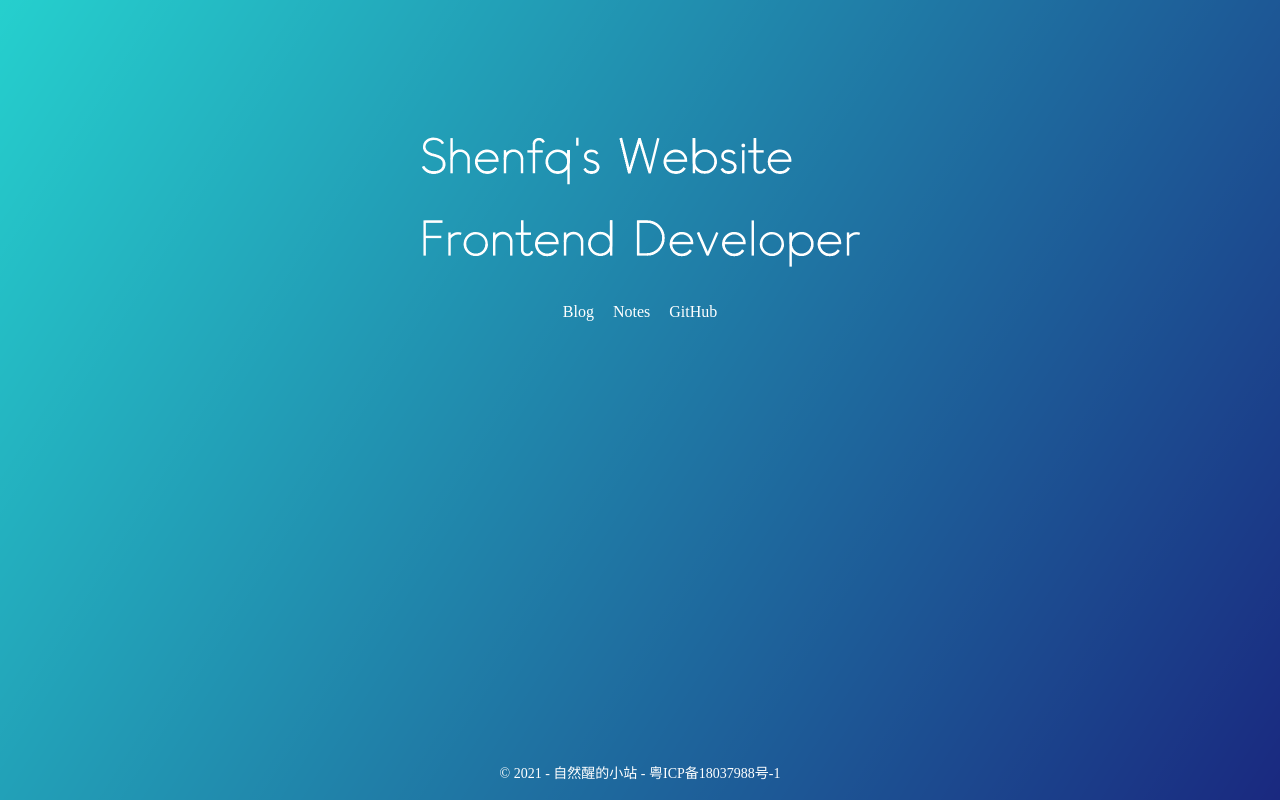
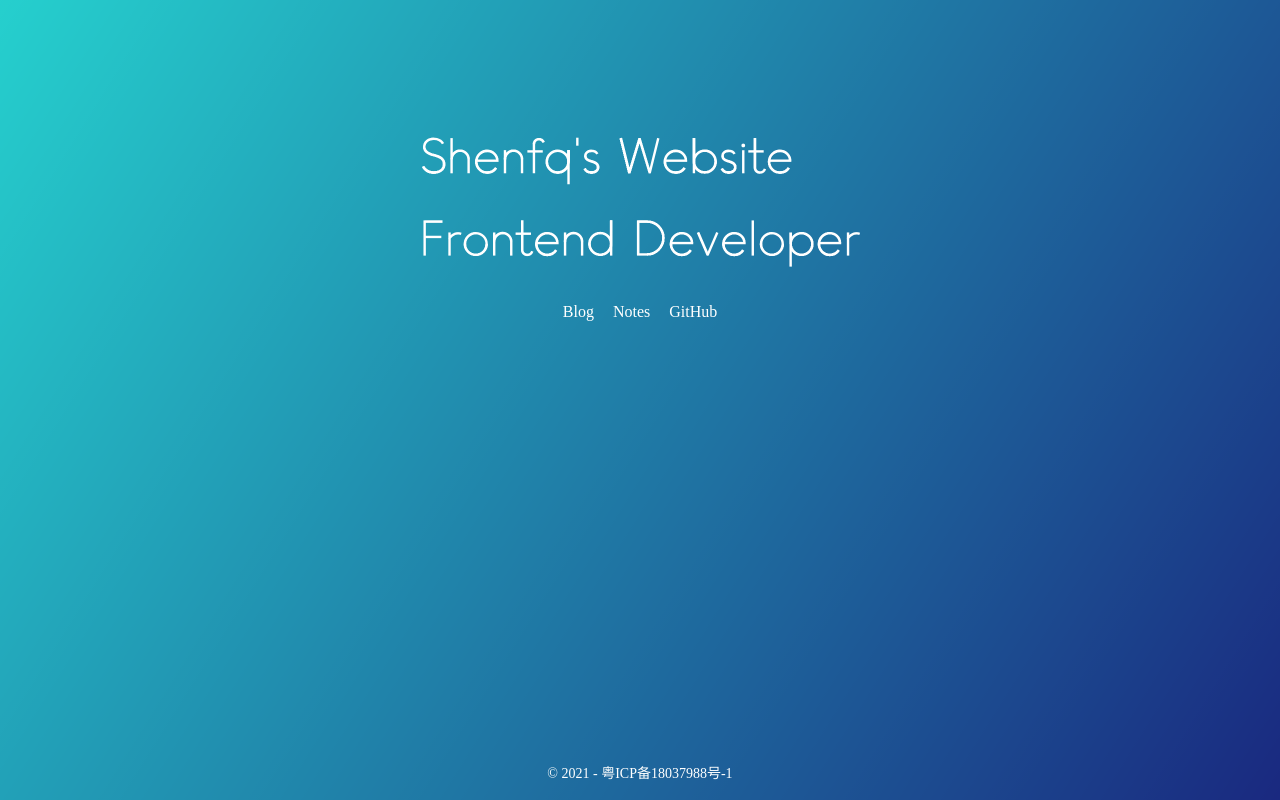
Before and after one commit to Shenfq/Shenfq, a plain HTML site: page docs/index.html in a window 1280 px wide. Drawn offline with Linux system fonts and the light colour scheme.

Commit message:
feat: rename

```diff
--- a/docs/index.html
+++ b/docs/index.html
@@ -18,7 +18,7 @@
 				<li><a href="https://github.com/Shenfq">GitHub</a></li>
 			</ul>
 		</div>
-		<div class="filing">© <span id="year"></span> - 自然醒的小站 - 粤ICP备18037988号-1</div>
+		<div class="filing">© <span id="year"></span> - 粤ICP备18037988号-1</div>
 	</div>
 
 
```
